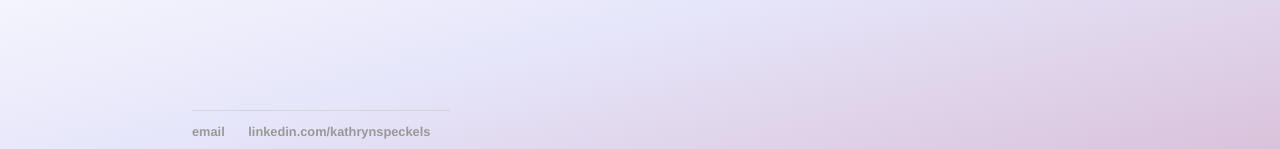
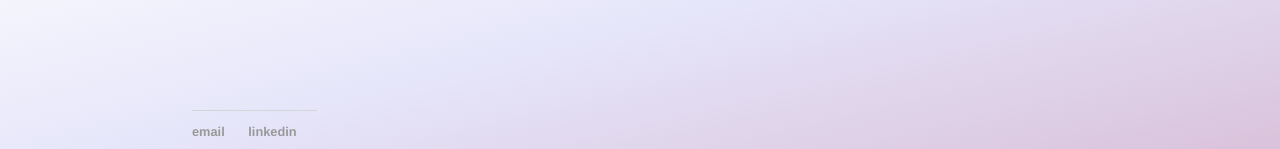
Before and after one commit to kspecks/kspecks.github.io, a Jekyll site: the page built from about/index.html, in a window 1280 px wide. Shown: the part 748-897 px from the top of the page. Built offline with Jekyll 4.4.1, drawn with Linux system fonts in a browser that asks for light colours.

Commit message:
Update default.html

```diff
--- a/_layouts/default.html
+++ b/_layouts/default.html
@@ -28,7 +28,7 @@
 			<footer>
 	    		<ul>
 	        		<li><a href="mailto:kathryn.l.speckels@vanderbilt.edu">email</a></li>
-	        		<li><a href="https://www.linkedin.com/kathrynspeckels/">linkedin.com/kathrynspeckels</a></li>
+	        		<li><a href="https://www.linkedin.com/kathrynspeckels/">linkedin</a></li>
 				</ul>
 			</footer>
 		</body>
```
